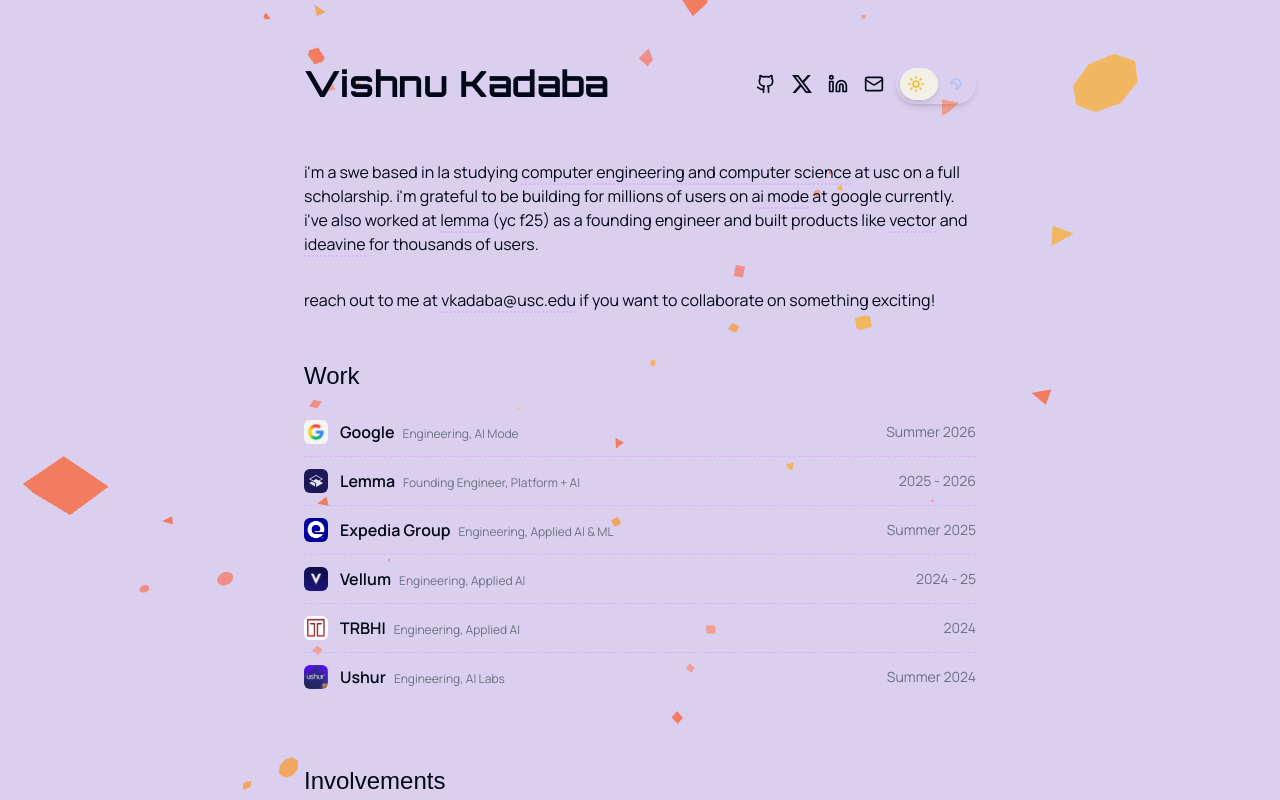
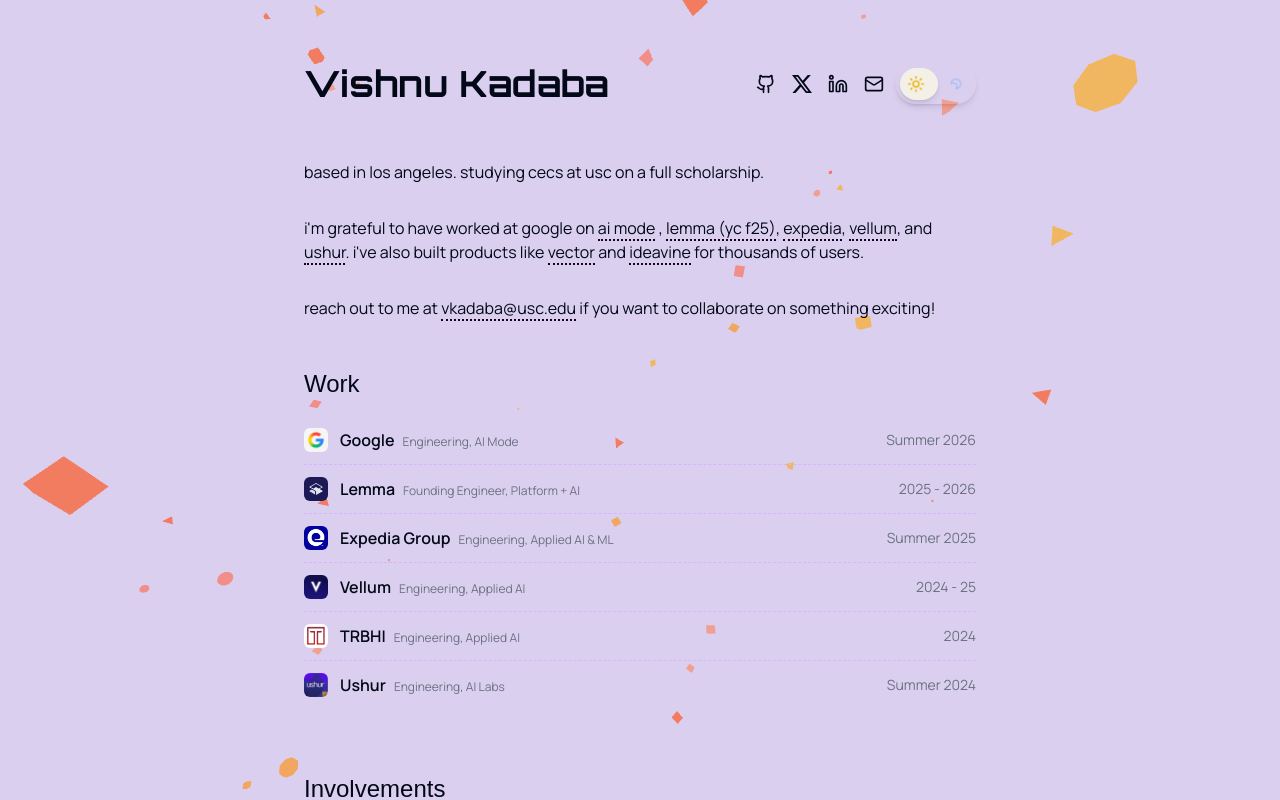
Before and after one commit to VishnuK1947/vishnukadaba.dev, a React (Vite) app: page / in a window 1280 px wide. Shown: the top 800 px of the page. Built offline with nearby package versions, Linux system fonts and the light colour scheme.

Commit message:
content: refresh portfolio bio and company links

```diff
--- a/src/components/Bio.tsx
+++ b/src/components/Bio.tsx
@@ -1,42 +1,64 @@
 import { motion } from 'framer-motion';
-import { fadeIn } from '../data/animations';
+import { fadeIn, staggerChildren } from '../data/animations';
 
 export function Bio() {
   return (
     <motion.div
       className="space-y-8 pb-12 pt-16 text-left font-manrope lowercase"
-      variants={fadeIn}
+      variants={staggerChildren}
       initial="hidden"
       animate="visible"
     >
-      <p className="text-sm md:text-base">
-        I'm a SWE based in LA studying{' '}
-        <a
-          href="https://www.cs.usc.edu/academic-programs/undergrad/computer-engineering-and-computer-science/"
-          className="border-b-2 border-dotted border-purple-300 hover:border-purple-400 transition-colors"
-          target="_blank"
-          rel="noopener noreferrer"
-        >
-          Computer Engineering and Computer Science
-        </a>{' '}
-        at USC on a full scholarship. I'm grateful to be building for millions of users on {' '}
+      <motion.p variants={fadeIn} className="text-sm md:text-base">
+        Based in Los Angeles. studying cecs at USC on a full scholarship.
+      </motion.p>
+
+      <motion.p variants={fadeIn} className="text-sm md:text-base">
+        I'm grateful to have worked at Google on{' '}
         <a
           href="https://www.google.com/ai"
-          className="border-b-2 border-dotted border-purple-300 hover:border-purple-400 transition-colors"
+          className="border-b-2 border-dotted border-[#120315] hover:border-[#120315] transition-colors"
           target="_blank"
           rel="noopener noreferrer"
         >
           AI Mode
-        </a>{' '}at Google currently. I've also worked at {' '}
+        </a>{' '}, {' '}
         <a
           href="https://www.uselemma.ai/"
-          className="border-b-2 border-dotted border-purple-300 hover:border-purple-400 transition-colors"
+          className="border-b-2 border-dotted border-[#120315] hover:border-[#120315] transition-colors"
           target="_blank"
           rel="noopener noreferrer"
-        >Lemma</a>{' '}(YC F25) as a Founding Engineer and built products like{' '}
+        >Lemma (YC F25)</a>,{' '}
+        <a
+          href="https://www.expedia.com/"
+          className="border-b-2 border-dotted border-[#120315] hover:border-[#120315] transition-colors"
+          target="_blank"
+          rel="noopener noreferrer"
+        >
+          Expedia
+        </a>
+        ,{' '}
+        <a
+          href="https://www.vellum.ai/"
+          className="border-b-2 border-dotted border-[#120315] hover:border-[#120315] transition-colors"
+          target="_blank"
+          rel="noopener noreferrer"
+        >
+          Vellum
+        </a>
+        , and{' '}
+        <a
+          href="https://www.ushur.com/"
+          className="border-b-2 border-dotted border-[#120315] hover:border-[#120315] transition-colors"
+          target="_blank"
+          rel="noopener noreferrer"
+        >
+          Ushur
+        </a>
+        . I've also built products like{' '}
         <a
           href="https://usevector.vercel.app/"
-          className="border-b-2 border-dotted border-purple-300 hover:border-purple-400 transition-colors"
+          className="border-b-2 border-dotted border-[#120315] hover:border-[#120315] transition-colors"
           target="_blank"
           rel="noopener noreferrer"
         >
@@ -44,26 +66,26 @@
         </a>{' '} and{' '}
         <a
           href="https://useideavine.com/"
-          className="border-b-2 border-dotted border-purple-300 hover:border-purple-400 transition-colors"
+          className="border-b-2 border-dotted border-[#120315] hover:border-[#120315] transition-colors"
           target="_blank"
           rel="noopener noreferrer"
         >
           IdeaVine
         </a>{' '}for thousands of users.
-      </p>
+      </motion.p>
 
-      <p className="text-sm md:text-base">
+      <motion.p variants={fadeIn} className="text-sm md:text-base">
         Reach out to me at{' '}
         <a
           href="mailto:vkadaba@usc.edu"
-          className="border-b-2 border-dotted border-purple-300 hover:border-purple-400 transition-colors"
+          className="border-b-2 border-dotted border-[#120315] hover:border-[#120315] transition-colors"
           target="_blank"
           rel="noopener noreferrer"
         >
           vkadaba@usc.edu
         </a>{' '}
         if you want to collaborate on something exciting!
-      </p>
+      </motion.p>
     </motion.div>
   );
 }
```
